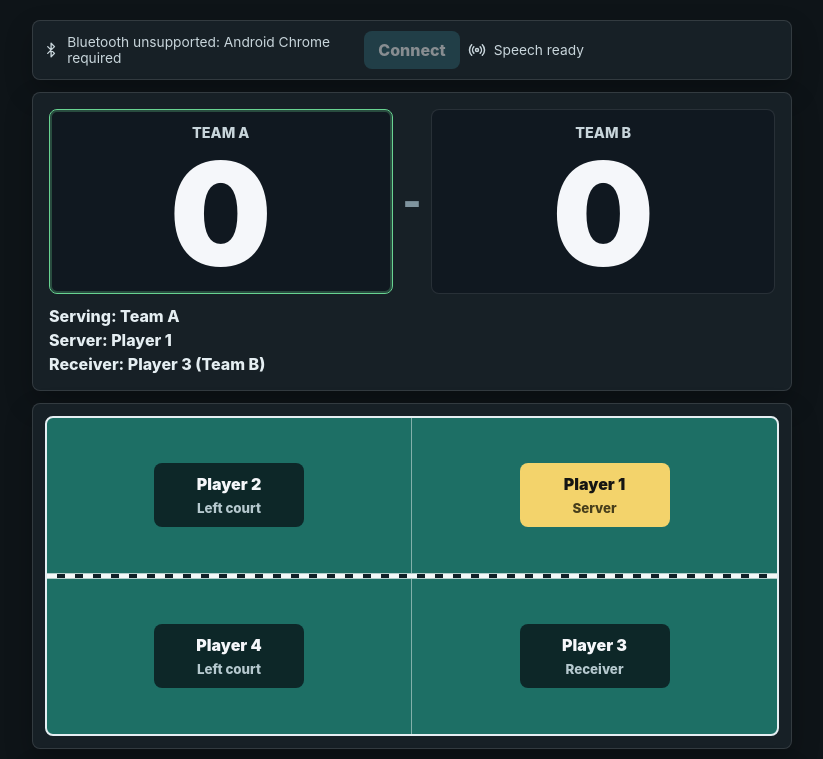
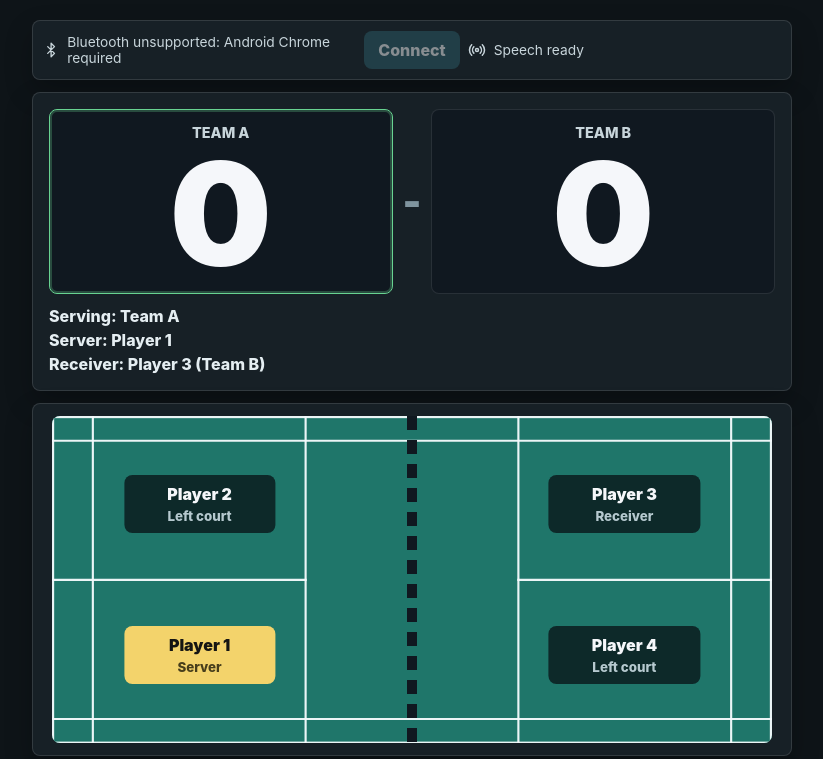
Before and after one commit to arthurkok2/badminton-scorer, a React (Vite) app: page / in a window 1280 px wide. Shown: the top 759 px of the page, without its empty margins (228-1051 px from the left). Built offline with nearby package versions, Linux system fonts and the light colour scheme.

Commit message:
Improve court display

```diff
--- a/src/components/CourtView.tsx
+++ b/src/components/CourtView.tsx
@@ -1,18 +1,89 @@
-import type { MatchState, Player, PlayerId, TeamId } from '../domain/matchTypes';
+import type { CourtSide, MatchState, Player, PlayerId, TeamId } from '../domain/matchTypes';
 
 interface CourtViewProps {
   readonly match: MatchState;
 }
 
+const COURT_LENGTH_CM = 1340;
+const COURT_WIDTH_CM = 610;
+const LINE_WIDTH_CM = 4;
+const SINGLES_SIDE_INSET_CM = 46;
+const NET_X_CM = COURT_LENGTH_CM / 2;
+const SHORT_SERVICE_FROM_NET_CM = 198;
+const DOUBLES_LONG_SERVICE_FROM_BACK_CM = 76;
+
 export function CourtView({ match }: CourtViewProps) {
   return (
     <section className="court-section" aria-label="Court positions">
       <div className="court">
-        <CourtHalf match={match} teamId="teamA" />
-        <div className="net" aria-hidden="true" />
-        <CourtHalf match={match} teamId="teamB" />
+        <CourtDiagram />
+        <div className="court-players" aria-label="Player positions">
+          <CourtHalf match={match} teamId="teamA" />
+          <CourtHalf match={match} teamId="teamB" />
+        </div>
       </div>
     </section>
+  );
+}
+
+function CourtDiagram() {
+  const shortServiceLeft = NET_X_CM - SHORT_SERVICE_FROM_NET_CM;
+  const shortServiceRight = NET_X_CM + SHORT_SERVICE_FROM_NET_CM;
+  const doublesLongServiceLeft = DOUBLES_LONG_SERVICE_FROM_BACK_CM;
+  const doublesLongServiceRight = COURT_LENGTH_CM - DOUBLES_LONG_SERVICE_FROM_BACK_CM;
+  const centerY = COURT_WIDTH_CM / 2;
+  const singlesTopY = SINGLES_SIDE_INSET_CM;
+  const singlesBottomY = COURT_WIDTH_CM - SINGLES_SIDE_INSET_CM;
+
+  return (
+    <svg
+      className="court-diagram"
+      data-testid="court-diagram"
+      viewBox={`0 0 ${COURT_LENGTH_CM} ${COURT_WIDTH_CM}`}
+      role="img"
+      aria-label="Badminton court scaled to 13.40m by 6.10m"
+      preserveAspectRatio="xMidYMid meet"
+    >
+      <rect className="court-surface" x="0" y="0" width={COURT_LENGTH_CM} height={COURT_WIDTH_CM} rx="10" />
+      <g className="court-lines" fill="none" strokeLinecap="square" vectorEffect="non-scaling-stroke">
+        <rect
+          data-testid="court-boundary"
+          x={LINE_WIDTH_CM / 2}
+          y={LINE_WIDTH_CM / 2}
+          width={COURT_LENGTH_CM - LINE_WIDTH_CM}
+          height={COURT_WIDTH_CM - LINE_WIDTH_CM}
+        />
+        <line data-testid="singles-sideline-left" x1="0" y1={singlesTopY} x2={COURT_LENGTH_CM} y2={singlesTopY} />
+        <line data-testid="singles-sideline-right" x1="0" y1={singlesBottomY} x2={COURT_LENGTH_CM} y2={singlesBottomY} />
+        <line data-testid="short-service-line-top" x1={shortServiceLeft} y1="0" x2={shortServiceLeft} y2={COURT_WIDTH_CM} />
+        <line data-testid="short-service-line-bottom" x1={shortServiceRight} y1="0" x2={shortServiceRight} y2={COURT_WIDTH_CM} />
+        <line
+          data-testid="doubles-long-service-line-top"
+          x1={doublesLongServiceLeft}
+          y1="0"
+          x2={doublesLongServiceLeft}
+          y2={COURT_WIDTH_CM}
+        />
+        <line
+          data-testid="doubles-long-service-line-bottom"
+          x1={doublesLongServiceRight}
+          y1="0"
+          x2={doublesLongServiceRight}
+          y2={COURT_WIDTH_CM}
+        />
+        <line data-testid="center-service-line-top" x1="0" y1={centerY} x2={shortServiceLeft} y2={centerY} />
+        <line data-testid="center-service-line-bottom" x1={shortServiceRight} y1={centerY} x2={COURT_LENGTH_CM} y2={centerY} />
+      </g>
+      <line
+        className="court-net"
+        data-testid="court-net"
+        x1={NET_X_CM}
+        y1="0"
+        x2={NET_X_CM}
+        y2={COURT_WIDTH_CM}
+        vectorEffect="non-scaling-stroke"
+      />
+    </svg>
   );
 }
 
@@ -20,10 +91,10 @@ function CourtHalf({ match, teamId }: { readonly match: MatchState; readonly tea
   const players = match.teams[teamId].players;
 
   return (
-    <div className={`court-half ${teamId}`}>
+    <>
       <CourtSlot match={match} players={players} side="left" />
       <CourtSlot match={match} players={players} side="right" />
-    </div>
+    </>
   );
 }
 
@@ -34,14 +105,15 @@ function CourtSlot({
 }: {
   readonly match: MatchState;
   readonly players: readonly Player[];
-  readonly side: 'left' | 'right';
+  readonly side: CourtSide;
 }) {
   const player = players.find((candidate) => match.courtPositions[candidate.id] === side);
   const isServer = player?.id === match.serverId;
   const isReceiver = player?.id === match.receiverId;
+  const visualLane = player === undefined ? laneForCourtSide(players[0]?.teamId, side) : laneForCourtSide(player.teamId, side);
 
   return (
-    <div className={`court-slot ${side}`}>
+    <div className={`court-slot ${player?.teamId ?? ''} court-lane-${visualLane}`}>
       {player ? (
         <div className={isServer ? 'player-chip active-server' : 'player-chip'} aria-current={isServer ? 'true' : undefined}>
           <span>{player.name}</span>
@@ -50,6 +122,14 @@ function CourtSlot({
       ) : null}
     </div>
   );
+}
+
+function laneForCourtSide(teamId: TeamId | undefined, side: CourtSide): 'top' | 'bottom' {
+  if (teamId === 'teamB') {
+    return side === 'right' ? 'top' : 'bottom';
+  }
+
+  return side === 'left' ? 'top' : 'bottom';
 }
 
 function labelForPlayer(match: MatchState, playerId: PlayerId, isServer: boolean, isReceiver: boolean): string {
--- a/src/styles.css
+++ b/src/styles.css
@@ -178,69 +178,99 @@ button {
 }
 
 .court {
-  display: grid;
-  grid-template-rows: 1fr 4px 1fr;
-  min-height: 252px;
+  position: relative;
+  width: min(100%, 680px);
+  aspect-ratio: 1340 / 610;
+  margin: 0 auto;
   overflow: hidden;
-  border: 2px solid #e5eef2;
   border-radius: 8px;
   background: #1d6f65;
+  box-shadow: inset 0 0 0 1px rgba(255, 255, 255, 0.18);
 }
 
-.court-half {
-  display: grid;
-  grid-template-columns: 1fr 1fr;
-  min-height: 124px;
+.court-diagram,
+.court-players {
+  position: absolute;
+  inset: 0;
 }
 
-.court-half.teamA {
-  border-bottom: 1px solid rgba(255, 255, 255, 0.65);
+.court-diagram {
+  width: 100%;
+  height: 100%;
+  display: block;
 }
 
-.court-half.teamB {
-  border-top: 1px solid rgba(255, 255, 255, 0.65);
+.court-surface {
+  fill: #1f766a;
+}
+
+.court-lines {
+  stroke: rgba(244, 250, 252, 0.96);
+  stroke-width: 4;
+}
+
+.court-net {
+  stroke: #101820;
+  stroke-width: 10;
+  stroke-dasharray: 14 10;
+}
+
+.court-players {
+  pointer-events: none;
 }
 
 .court-slot {
+  position: absolute;
   display: grid;
+  width: 21%;
   min-width: 0;
-  padding: 10px;
   place-items: center;
+  transform: translate(-50%, -50%);
 }
 
-.court-slot.left {
-  border-right: 1px solid rgba(255, 255, 255, 0.45);
+.court-slot.teamA {
+  left: 20.5%;
 }
 
-.net {
-  background: repeating-linear-gradient(
-    90deg,
-    rgba(255, 255, 255, 0.95),
-    rgba(255, 255, 255, 0.95) 10px,
-    rgba(16, 24, 32, 0.9) 10px,
-    rgba(16, 24, 32, 0.9) 18px
-  );
+.court-slot.teamB {
+  left: 79.5%;
+}
+
+.court-lane-top {
+  top: 27%;
+}
+
+.court-lane-bottom {
+  top: 73%;
 }
 
 .player-chip {
   display: grid;
   gap: 4px;
-  width: min(100%, 150px);
-  min-height: 64px;
-  padding: 10px;
+  width: 100%;
+  min-height: 58px;
+  padding: 8px;
   border-radius: 8px;
+  justify-items: center;
+  align-content: center;
   place-items: center;
   background: rgba(8, 18, 22, 0.76);
   text-align: center;
 }
 
 .player-chip span {
+  display: block;
+  width: 100%;
   font-weight: 900;
+  text-align: center;
 }
 
 .player-chip small {
+  display: block;
+  width: 100%;
   color: #b6c9cf;
   font-weight: 800;
+  text-align: center;
 }
 
 .player-chip.active-server {
@@ -369,6 +399,6 @@ button {
   }
 
   .court {
-    min-height: 320px;
+    width: min(100%, 720px);
   }
 }
```
Also changed, not shown: 4 other files (tests, documents, lock files or other folders).
